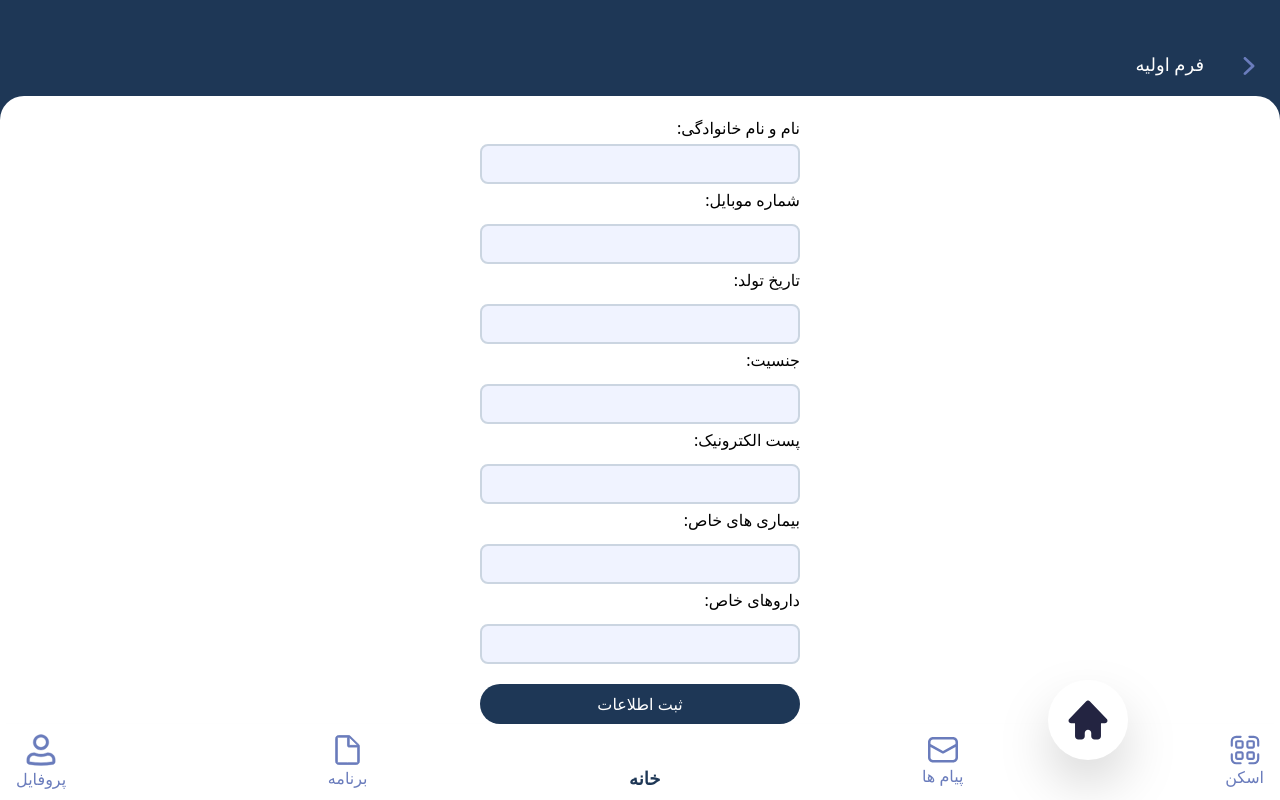
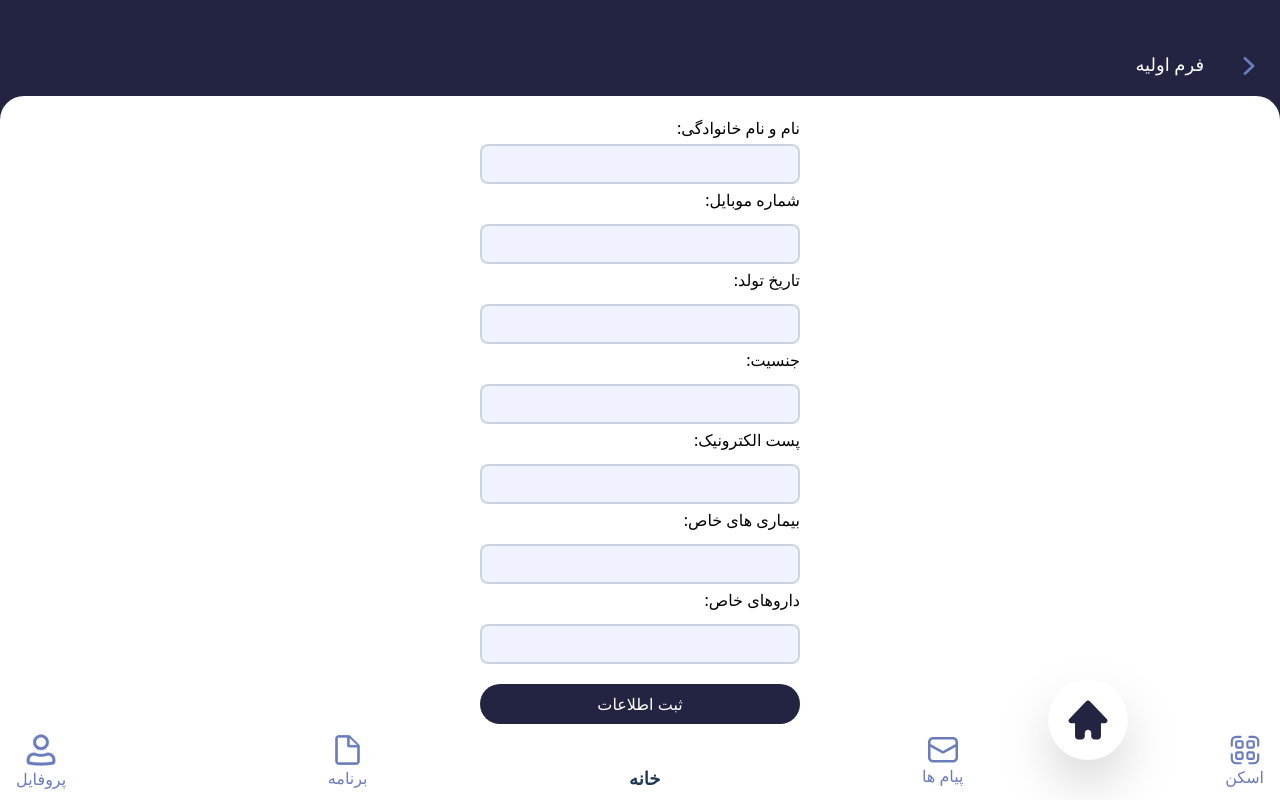
Before and after one commit to nedaniku/smart-gym, a website: page form.html in a window 1280 px wide. Drawn offline with Linux system fonts and the light colour scheme.

Commit message:
smart-gym

```diff
--- a/form.html
+++ b/form.html
@@ -13,7 +13,7 @@
     <div>
        <div>
         <div
-        class="bg-blue-dark flex items-center  h-32 fixed right-0 left-0 -z-0">
+        class=" bg-secondary-blue flex items-center  h-32 fixed right-0 left-0 -z-0">
           <div class="flex gap-3 items-center justify-start ">
             <div class="w-6 h-10 pt-3 mr-5">
               <img  src="./public/media/form/right.svg" alt="">
@@ -54,7 +54,7 @@
             <div>داروهای خاص:</div>
                <input class="bg-white border-2 border-border-color rounded-lg w-80 h-10" type="">
            </div>
-           <div class="flex justify-center items-center bg-blue-dark text-pure-w rounded-3xl w-80 h-10 mt-4">ثبت اطلاعات</div>
+           <div class="flex justify-center items-center bg-secondary-blue text-pure-w rounded-3xl w-80 h-10 mt-4">ثبت اطلاعات</div>
          </div>
        </div>
         <div class="fixed bottom-0 left-0 w-screen bg-pure-w shadow-md z-30">
--- a/tailwind.config.js
+++ b/tailwind.config.js
@@ -16,6 +16,7 @@ module.exports = {
       'pure-w' : '#ffff',
       'purple' : '#DDE4FE',
       'border-color': '#cbd5e1',
+      'secondary-blue' : '#232441',
     },
     extend: {
     },
```
Also changed, not shown: styles/output.css.
